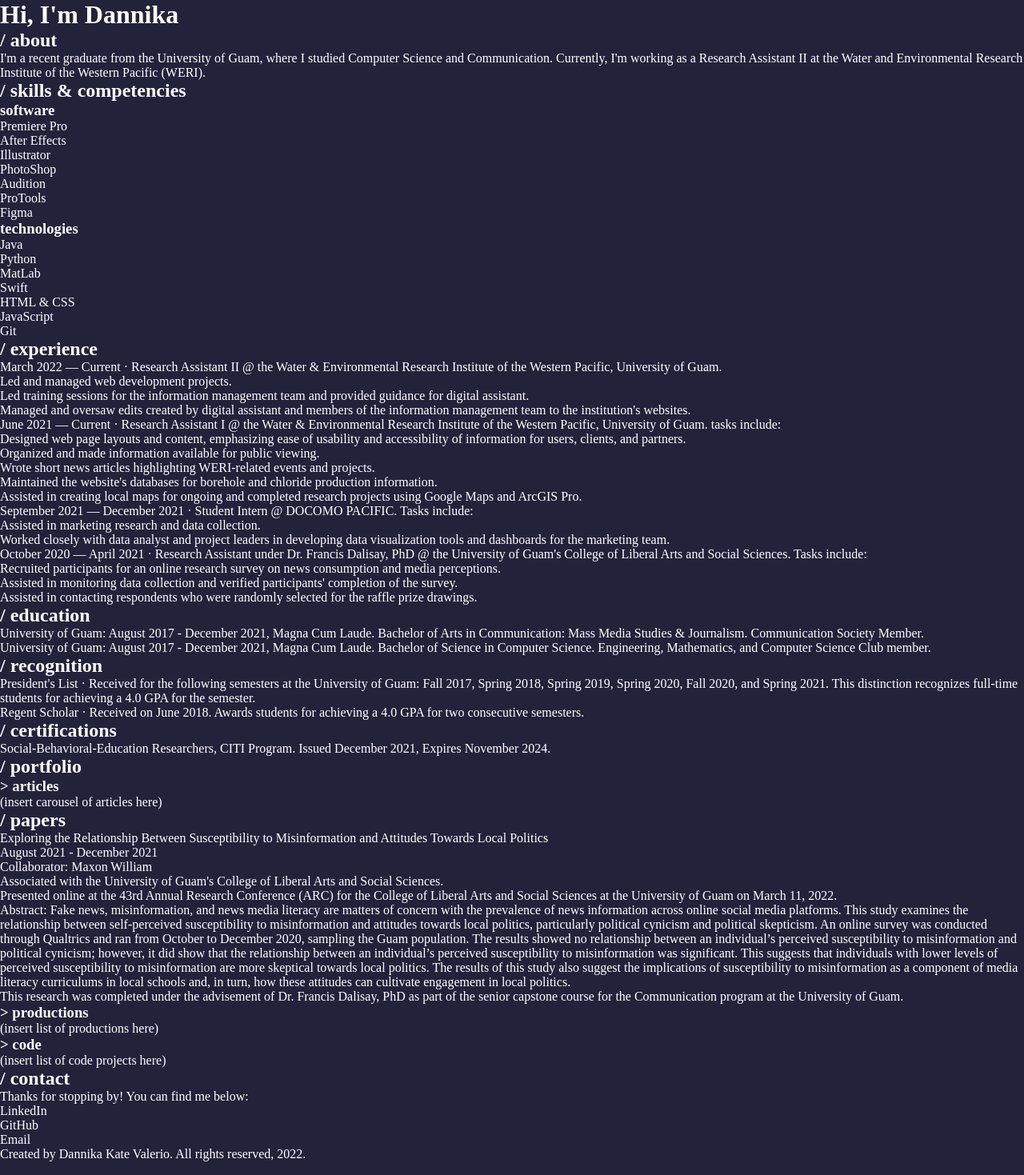
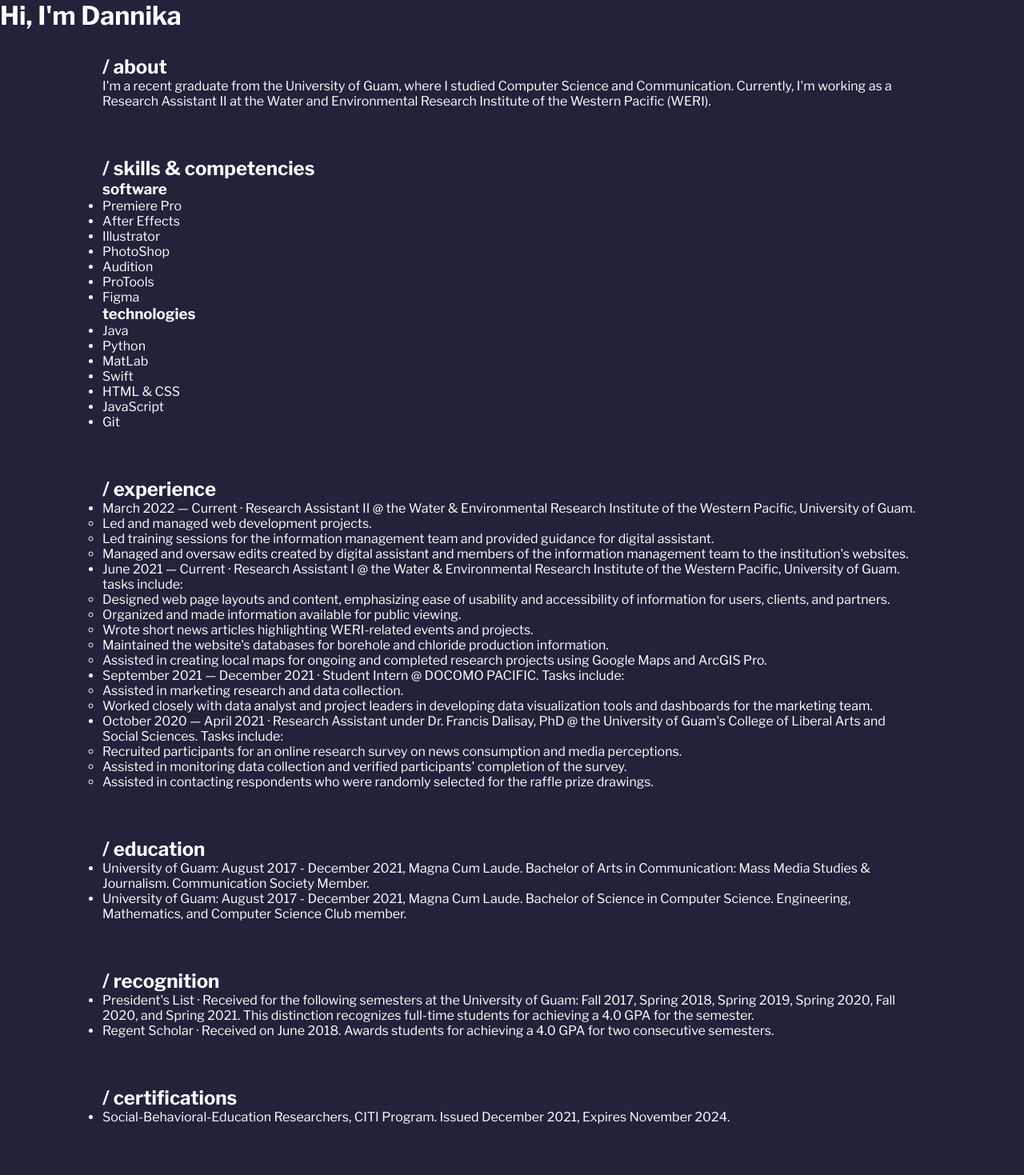
Before and after one commit to dannikate/dannikate.github.io, a React (Create React App) app: page / in a window 1280 px wide. Shown: the top 1469 px of the page at 80% size. Built offline with nearby package versions, Linux system fonts and the light colour scheme.

Commit message:
updated styles

```diff
--- a/src/styles/main.css
+++ b/src/styles/main.css
@@ -6,4 +6,77 @@
     padding: 0;
     background-color: #22223B;
     color: white;
+    font-family: 'Libre Franklin', sans-serif;
 }
+
+.about {
+    width: 80%;
+    margin: auto;
+    padding: 30px;
+}
+
+.skills {
+    width: 80%;
+    margin: auto;
+    padding: 30px;
+}
+
+.experience {
+    width: 80%;
+    margin: auto;
+    padding: 30px;
+}
+
+.education {
+    width: 80%;
+    margin: auto;
+    padding: 30px;
+}
+
+.recognition {
+    width: 80%;
+    margin: auto;
+    padding: 30px;
+}
+
+.certifications {
+    width: 80%;
+    margin: auto;
+    padding: 30px;
+}
+
+.portfolio {
+    width: 80%;
+    margin: auto;
+    padding: 30px;
+}
+
+.papers {
+    width: 80%;
+    margin: auto;
+    padding: 30px;
+}
+
+.articles {
+    width: 80%;
+    margin: auto;
+    padding: 30px;
+}
+
+.productions {
+    width: 80%;
+    margin: auto;
+    padding: 30px;
+}
+
+.code {
+    width: 80%;
+    margin: auto;
+    padding: 30px;
+}
+
+.contact {
+    width: 80%;
+    margin: auto;
+    padding: 30px;
+}
```
